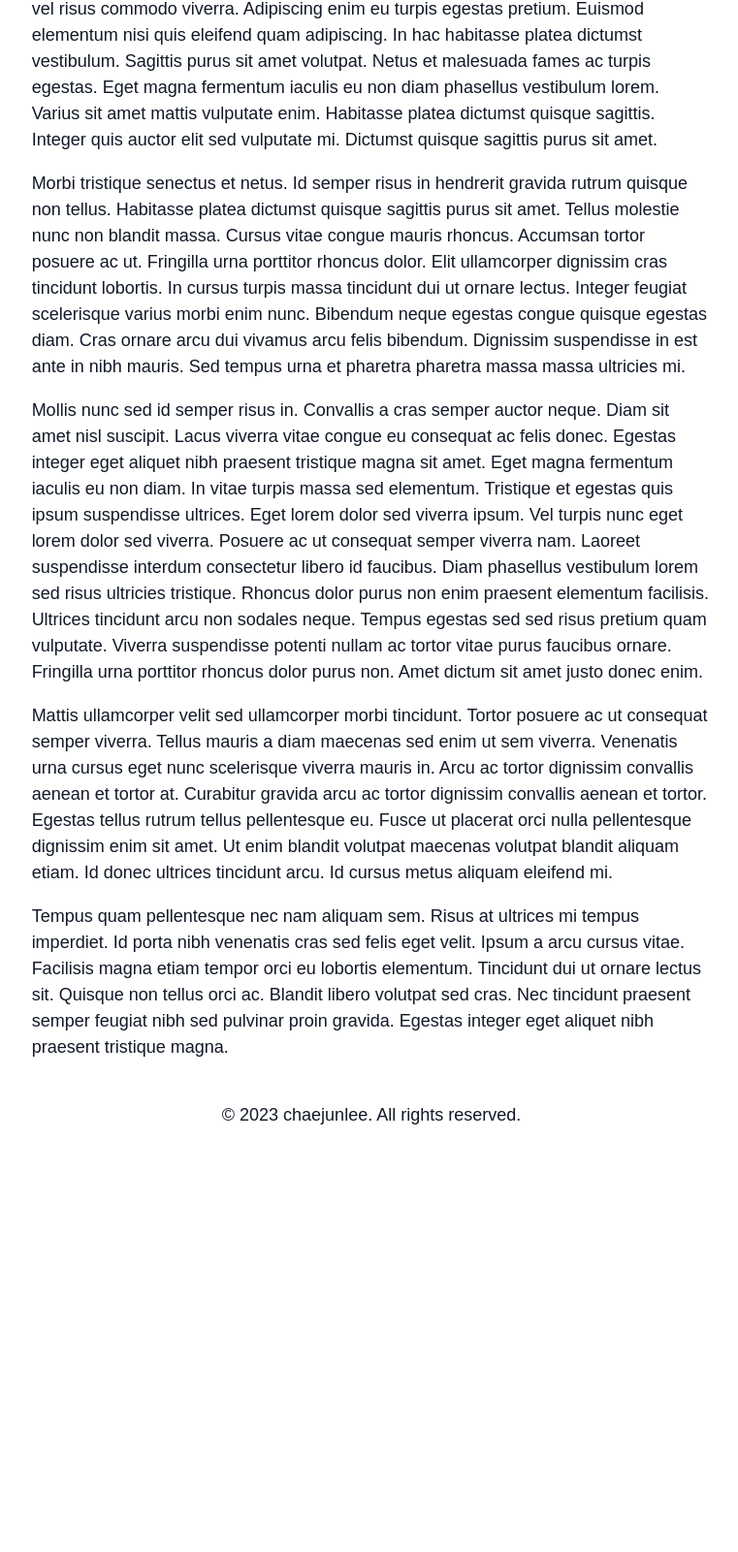
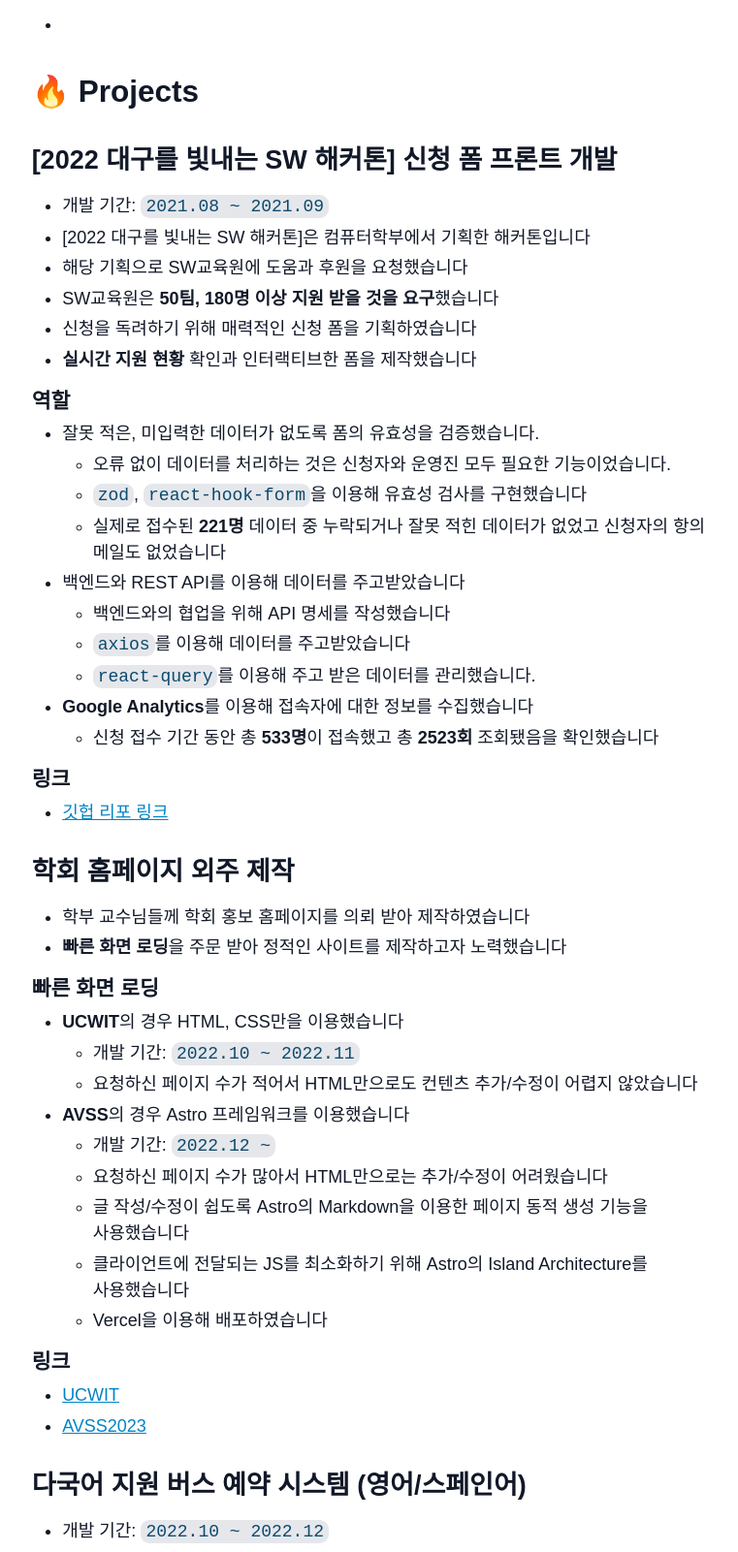
Before and after one commit to chaejunlee/chaejunlee.github.io, an Astro site: page /about in a window 1280 px wide. Shown: the part 867-2468 px from the top of the page at 97% size, without its empty margins (257-1018 px from the left). Before the commit the page ends 2076 px from the top, so only its background shows below. Built offline with nearby package versions, Linux system fonts and the light colour scheme; Astro itself is replaced by a stand-in of ours.

Commit message:
feat(about): content update on about page

```diff
--- a/src/pages/about.md
+++ b/src/pages/about.md
@@ -1,17 +1,124 @@
 ---
 layout: "../layouts/BlogPost.astro"
 title: "About Me"
-description: "Lorem ipsum dolor sit amet"
-updatedDate: "August 08 2022"
-heroImage: "/placeholder-about.jpg"
+description: "하고 싶은 게 많은 프론트 개발자"
+updatedDate: "2023.01.31"
+heroImage: "/placeholder-about.jpeg"
 ---
 
-Lorem ipsum dolor sit amet, consectetur adipiscing elit, sed do eiusmod tempor incididunt ut labore et dolore magna aliqua. Vitae ultricies leo integer malesuada nunc vel risus commodo viverra. Adipiscing enim eu turpis egestas pretium. Euismod elementum nisi quis eleifend quam adipiscing. In hac habitasse platea dictumst vestibulum. Sagittis purus sit amet volutpat. Netus et malesuada fames ac turpis egestas. Eget magna fermentum iaculis eu non diam phasellus vestibulum lorem. Varius sit amet mattis vulputate enim. Habitasse platea dictumst quisque sagittis. Integer quis auctor elit sed vulputate mi. Dictumst quisque sagittis purus sit amet.
+## 🎧 About Me
 
-Morbi tristique senectus et netus. Id semper risus in hendrerit gravida rutrum quisque non tellus. Habitasse platea dictumst quisque sagittis purus sit amet. Tellus molestie nunc non blandit massa. Cursus vitae congue mauris rhoncus. Accumsan tortor posuere ac ut. Fringilla urna porttitor rhoncus dolor. Elit ullamcorper dignissim cras tincidunt lobortis. In cursus turpis massa tincidunt dui ut ornare lectus. Integer feugiat scelerisque varius morbi enim nunc. Bibendum neque egestas congue quisque egestas diam. Cras ornare arcu dui vivamus arcu felis bibendum. Dignissim suspendisse in est ante in nibh mauris. Sed tempus urna et pharetra pharetra massa massa ultricies mi.
+-
 
-Mollis nunc sed id semper risus in. Convallis a cras semper auctor neque. Diam sit amet nisl suscipit. Lacus viverra vitae congue eu consequat ac felis donec. Egestas integer eget aliquet nibh praesent tristique magna sit amet. Eget magna fermentum iaculis eu non diam. In vitae turpis massa sed elementum. Tristique et egestas quis ipsum suspendisse ultrices. Eget lorem dolor sed viverra ipsum. Vel turpis nunc eget lorem dolor sed viverra. Posuere ac ut consequat semper viverra nam. Laoreet suspendisse interdum consectetur libero id faucibus. Diam phasellus vestibulum lorem sed risus ultricies tristique. Rhoncus dolor purus non enim praesent elementum facilisis. Ultrices tincidunt arcu non sodales neque. Tempus egestas sed sed risus pretium quam vulputate. Viverra suspendisse potenti nullam ac tortor vitae purus faucibus ornare. Fringilla urna porttitor rhoncus dolor purus non. Amet dictum sit amet justo donec enim.
+## 🔥 Projects
 
-Mattis ullamcorper velit sed ullamcorper morbi tincidunt. Tortor posuere ac ut consequat semper viverra. Tellus mauris a diam maecenas sed enim ut sem viverra. Venenatis urna cursus eget nunc scelerisque viverra mauris in. Arcu ac tortor dignissim convallis aenean et tortor at. Curabitur gravida arcu ac tortor dignissim convallis aenean et tortor. Egestas tellus rutrum tellus pellentesque eu. Fusce ut placerat orci nulla pellentesque dignissim enim sit amet. Ut enim blandit volutpat maecenas volutpat blandit aliquam etiam. Id donec ultrices tincidunt arcu. Id cursus metus aliquam eleifend mi.
+### [2022 대구를 빛내는 SW 해커톤] 신청 폼 프론트 개발
 
-Tempus quam pellentesque nec nam aliquam sem. Risus at ultrices mi tempus imperdiet. Id porta nibh venenatis cras sed felis eget velit. Ipsum a arcu cursus vitae. Facilisis magna etiam tempor orci eu lobortis elementum. Tincidunt dui ut ornare lectus sit. Quisque non tellus orci ac. Blandit libero volutpat sed cras. Nec tincidunt praesent semper feugiat nibh sed pulvinar proin gravida. Egestas integer eget aliquet nibh praesent tristique magna.
+- 개발 기간: `2021.08 ~ 2021.09`
+- [2022 대구를 빛내는 SW 해커톤]은 컴퓨터학부에서 기획한 해커톤입니다
+- 해당 기획으로 SW교육원에 도움과 후원을 요청했습니다
+- SW교육원은 **50팀, 180명 이상 지원 받을 것을 요구**했습니다
+- 신청을 독려하기 위해 매력적인 신청 폼을 기획하였습니다
+- **실시간 지원 현황** 확인과 인터랙티브한 폼을 제작했습니다
+
+#### 역할
+
+- 잘못 적은, 미입력한 데이터가 없도록 폼의 유효성을 검증했습니다.
+  - 오류 없이 데이터를 처리하는 것은 신청자와 운영진 모두 필요한 기능이었습니다.
+  - `zod`, `react-hook-form`을 이용해 유효성 검사를 구현했습니다
+  - 실제로 접수된 **221명** 데이터 중 누락되거나 잘못 적힌 데이터가 없었고 신청자의 항의 메일도 없었습니다
+- 백엔드와 REST API를 이용해 데이터를 주고받았습니다
+  - 백엔드와의 협업을 위해 API 명세를 작성했습니다
+  - `axios`를 이용해 데이터를 주고받았습니다
+  - `react-query`를 이용해 주고 받은 데이터를 관리했습니다.
+- **Google Analytics**를 이용해 접속자에 대한 정보를 수집했습니다
+  - 신청 접수 기간 동안 총 **533명**이 접속했고 총 **2523회** 조회됐음을 확인했습니다
+
+#### 링크
+
+- <a href="https://github.com/chaejunlee/cse-hackathon" target="_blank">
+    깃헙 리포 링크
+  </a>
+
+### 학회 홈페이지 외주 제작
+
+- 학부 교수님들께 학회 홍보 홈페이지를 의뢰 받아 제작하였습니다
+- **빠른 화면 로딩**을 주문 받아 정적인 사이트를 제작하고자 노력했습니다
+
+#### 빠른 화면 로딩
+
+- **UCWIT**의 경우 HTML, CSS만을 이용했습니다
+  - 개발 기간: `2022.10 ~ 2022.11`
+  - 요청하신 페이지 수가 적어서 HTML만으로도 컨텐츠 추가/수정이 어렵지 않았습니다
+- **AVSS**의 경우 Astro 프레임워크를 이용했습니다
+  - 개발 기간: `2022.12 ~`
+  - 요청하신 페이지 수가 많아서 HTML만으로는 추가/수정이 어려웠습니다
+  - 글 작성/수정이 쉽도록 Astro의 Markdown을 이용한 페이지 동적 생성 기능을 사용했습니다
+  - 클라이언트에 전달되는 JS를 최소화하기 위해 Astro의 Island Architecture를 사용했습니다
+  - Vercel을 이용해 배포하였습니다
+
+#### 링크
+
+- <a href="https://computer.knu.ac.kr/ucwit2022" target="_blank">
+    UCWIT
+  </a>
+- <a href="https://github.com/chaejunlee/avss-2023" target="_blank">
+    AVSS2023
+  </a>
+
+### 다국어 지원 버스 예약 시스템 (영어/스페인어)
+
+- 개발 기간: `2022.10 ~ 2022.12`
+- 외국인 버디 활동을 하면서 라틴어를 사용하는 외국을 위한 버스 예약 시스템이 필요함을 느꼈습니다
+- 실제로 배포하지는 못하더라도 실제 서비스를 따라 만들면서 디비 설계 능력을 키웠습니다
+
+#### 역할
+
+- 아이디어를 기획과 기능을 제안했습니다
+- ER Diagram 설계, ER Schema 설계, SQL 작성했습니다
+- DB를 이용한 웹 서비스 제작에서 프론트 디자인을 맡았습니다
+- DB와의 연동을 JDBC로 구현했고 JSP만 사용할 수 있었습니다
+
+#### 어려움
+
+- JSP는 페이지 생성 기술이기 때문에 클라이언트에서 접근할 수 있는 REST API를 구현할 수 없었습니다
+- 클라이언트는 서버로부터 페이지 단위로 데이터를 받기 때문에 React 등 JS를 사용해 SPA를 구현하는 것은 불가능했습니다
+- 데이터를 처리하는 핵심 기능들은 서버에 의존하는 방식으로 설계했습니다
+- 프론트는 JS를 제외시키고 Semantic한 태그들과 CSS만으로 해결하였습니다
+
+#### 기술
+
+- Oracle DB 11g & JDBC
+- JSP & CSS
+
+#### 링크
+
+- <a href="https://github.com/chaejunlee/COMP0322" target="_blank">
+    깃헙 리포 링크
+  </a>
+- <a href="https://youtu.be/e_PgEpe5W-E" target="_blank">유튜브 데모 영상</a>
+
+## 🇺🇸 English Afficiency
+
+### TOEFL
+
+- `98` (2022.08)
+  - L: 25, R: 28, S: 21, W: 24
+
+### TOEIC
+
+- `940` (2023.01)
+  - RC: 490, LC: 450
+- ~`975` (2019.05)~
+  - ~RC: 495, LC: 480~
+
+## 📍 Educations
+
+- `(Expected) 2023.07 ~ 2024.05`
+  - 산호세주립대학교 교환학생
+- `2022.07`
+  - The Uni. of Texas at Austin, Academic English Program
+- `2019.07`
+  - 산호세주립대학교 서머 스쿨
+- `2019.03 ~`
+  - 경북대학교 컴퓨터학부 학사
--- a/src/styles/global.css
+++ b/src/styles/global.css
@@ -35,7 +35,7 @@
 
 body {
   font-family: sans-serif;
-  margin: auto;
+  margin-inline: auto;
   padding: 20px;
   max-width: 70ch;
   text-align: left;
@@ -48,14 +48,39 @@ body {
   word-break: keep-all;
 }
 h1,
-h2,
-h3,
+h2 {
+  margin: 0;
+  margin-top: 1em;
+  margin-bottom: 0.5em;
+}
+h2 {
+  font-size: 1.75em;
+}
+h3 {
+  margin: 0;
+  margin-top: 1em;
+  margin-bottom: 0.5em;
+  font-size: 1.5em;
+}
 h4,
 h5,
 h6,
-strong,
-b {
-  color: var(--gray-900);
+ul {
+  margin: 0;
+  margin-top: 0.6em;
+}
+h4 {
+  font-size: 1.2em;
+}
+h5 {
+  font-size: 0.9em;
+}
+h6 {
+  font-size: 0.8em;
+}
+p {
+  margin: 0;
+  margin-top: 0.5em;
 }
 a {
   color: var(--sky-600);
@@ -105,7 +130,7 @@ img {
 code {
   font-family: monospace;
   padding: 2px 5px;
-  background-color: var(--sky-100);
+  background-color: var(--gray-200);
   border-radius: 0.5em;
   color: var(--sky-900);
 }
@@ -126,10 +151,11 @@ blockquote {
   font-style: italic;
 }
 ul {
-  padding-left: 2em;
+  padding-left: 1.75em;
+  margin-block: 0.25em;
 }
 ul li {
-  margin: 0.5em 0;
+  margin: 0.25em 0;
 }
 ul li a {
   color: var(--sky-600);
```
Also changed, not shown: public/placeholder-about.jpeg (added), public/placeholder-about_3.jpg (renamed from public/placeholder-about.jpg).
